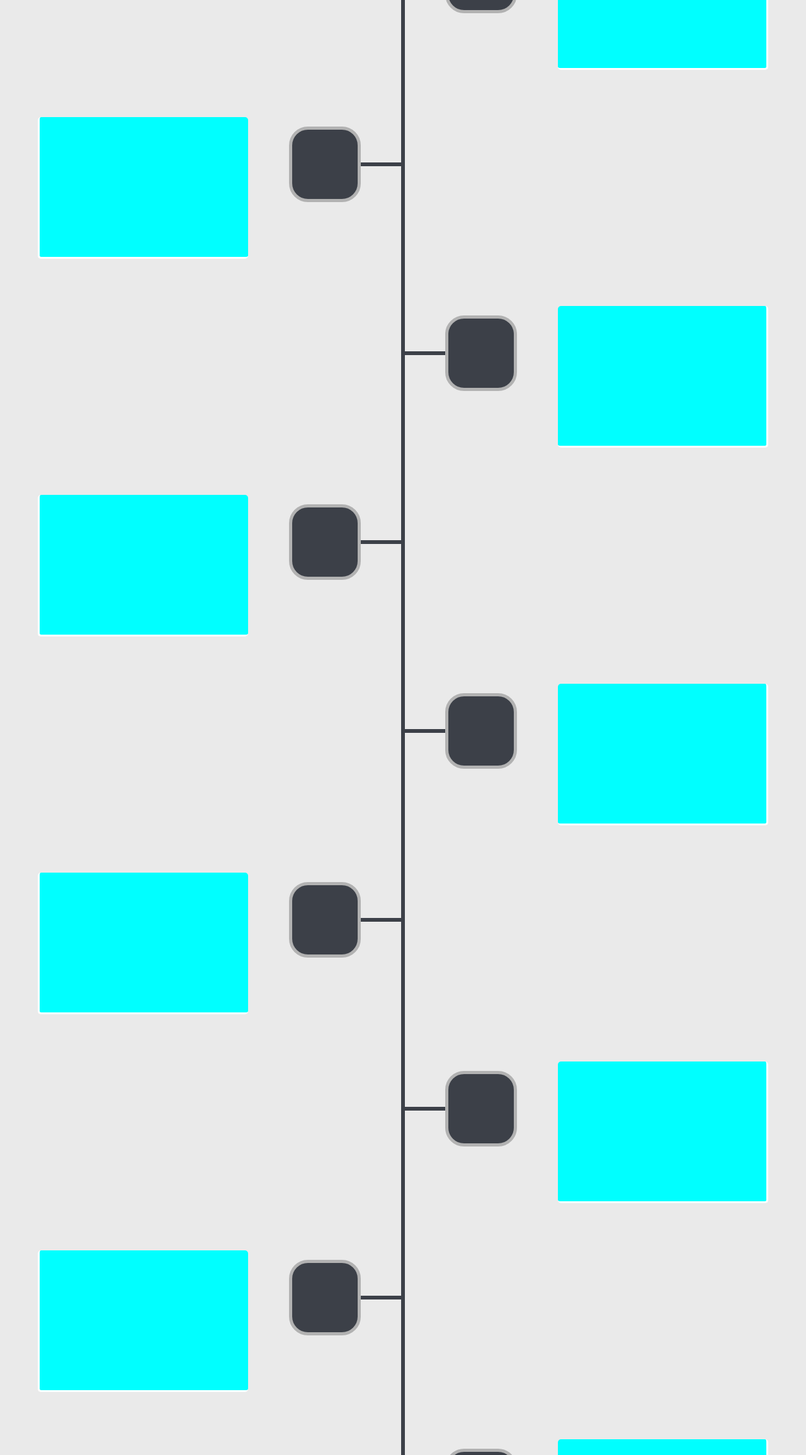
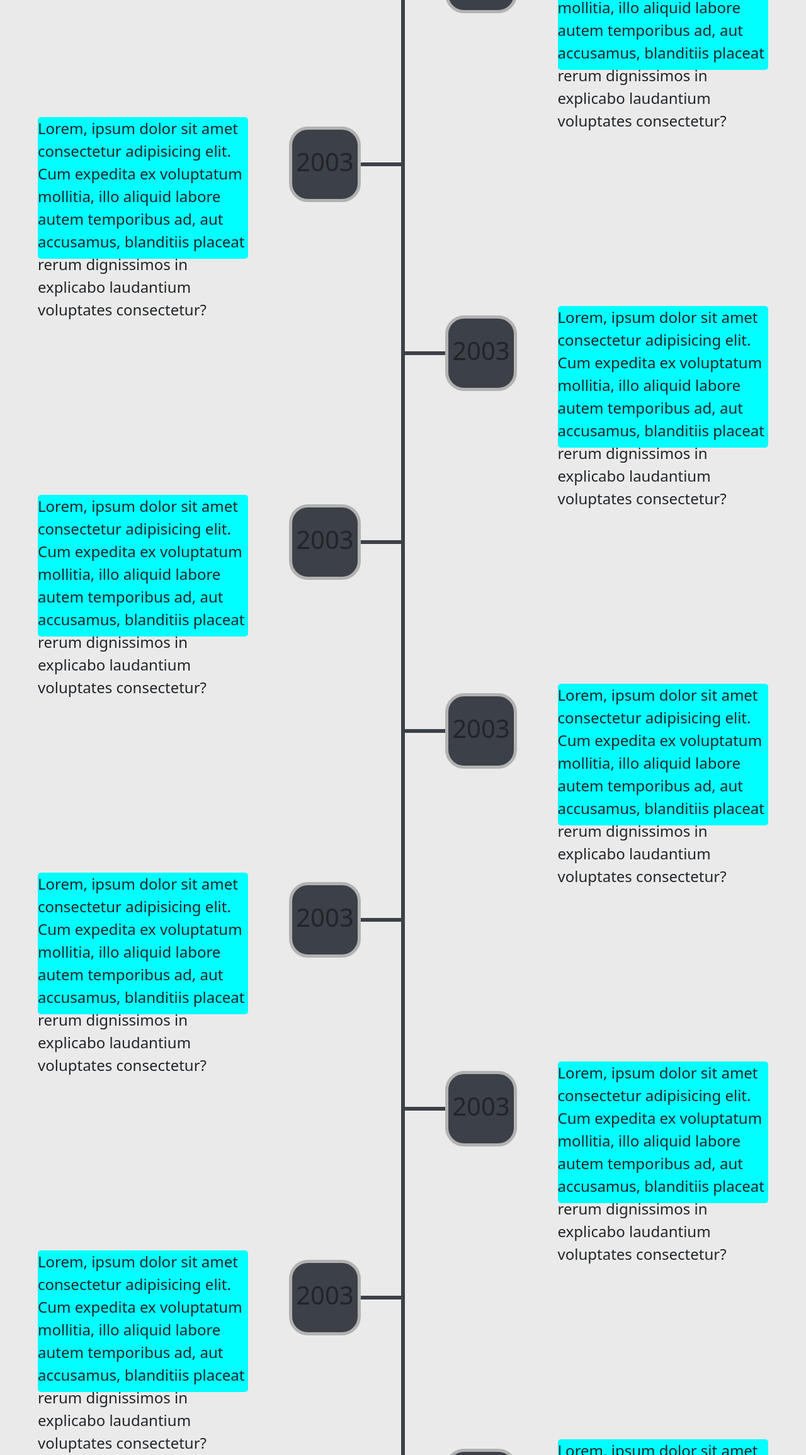
Before and after one commit to surajaribenchi/corsittimeline, a plain HTML site: page index.html in a window 1280 px wide. Shown: the part 489-2800 px from the top of the page at 63% size. Drawn offline with nearby package versions, Linux system fonts and the light colour scheme.

Commit message:
Update index.html

```diff
--- a/index.html
+++ b/index.html
@@ -21,144 +21,200 @@
             <div  data-aos="fade-right"
             data-aos-delay="500"
             data-aos-duration="1000" class="content   ">
-                <div class="maincontent border-3 border-white border-bottom border-start"></div>
+                <div class="maincontent "><p>Lorem, ipsum dolor sit amet consectetur adipisicing elit. Cum expedita ex voluptatum mollitia, illo aliquid labore autem temporibus ad, aut accusamus, blanditiis placeat rerum dignissimos in explicabo laudantium voluptates consectetur?</p></div>
             </div>
             <div class="circle1">
-                <div class="maincircle "></div>
+                <div class="maincircle ">
+                    <h1>2003</h1>
+                </div>
             </div>
             <div class="horzline">
                 <div class="mainline"></div>
             </div>
         </div>
-        <div class="left2"></div>
+        <div class="left2">
+            <div class="year"><h1>2003</h1></div>
+
+        </div>
         <div class="left1">
             <div  data-aos="fade-right"
             data-aos-delay="500"
             data-aos-duration="1000" class="content ">
-                <div class="maincontent border-3 border-white border-bottom border-start"></div></div>
+                <div class="maincontent ">
+                    <p>Lorem, ipsum dolor sit amet consectetur adipisicing elit. Cum expedita ex voluptatum mollitia, illo aliquid labore autem temporibus ad, aut accusamus, blanditiis placeat rerum dignissimos in explicabo laudantium voluptates consectetur?</p>
+                </div></div>
+
             <div class="circle1">
-                <div class="maincircle "></div>
+                <div class="maincircle ">
+                    <h1>2003</h1>
+                </div>
             </div>
             <div class="horzline">
                 <div class="mainline"></div>
             </div>
         </div>
-        <div class="left2"></div>
+        <div class="left2">
+            <div class="year">
+                <h1>2003</h1>
+            </div>
+        </div>
         <div class="left1">
             <div  data-aos="fade-right"
             data-aos-delay="500"
             data-aos-duration="1000" class="content ">
-                <div class="maincontent border-3 border-white border-bottom border-start"></div>
+                <div class="maincontent ">
+                    <p>Lorem, ipsum dolor sit amet consectetur adipisicing elit. Cum expedita ex voluptatum mollitia, illo aliquid labore autem temporibus ad, aut accusamus, blanditiis placeat rerum dignissimos in explicabo laudantium voluptates consectetur?</p>
+                </div>
             </div>
             <div class="circle1">
-                <div class="maincircle"></div>
+                <div class="maincircle">
+                    <h1>2003</h1>
+                </div>
             </div>
             <div class="horzline">
                 <div class="mainline"></div>
             </div>
         </div>
-        <div class="left2"></div>
+        <div class="left2">
+            <div class="year"><h1>2003</h1></div>
+        </div>
         <div class="left1">
             <div   data-aos="fade-right"
             data-aos-delay="500"
             data-aos-duration="1000" class="content ">
-                <div class="maincontent border-3 border-white border-bottom border-start"></div>
+                <div class="maincontent ">
+                    <p>Lorem, ipsum dolor sit amet consectetur adipisicing elit. Cum expedita ex voluptatum mollitia, illo aliquid labore autem temporibus ad, aut accusamus, blanditiis placeat rerum dignissimos in explicabo laudantium voluptates consectetur?</p>
+                </div>
             </div>
             <div class="circle1">
-                <div class="maincircle"></div>
+                <div class="maincircle">
+                    <h1>2003</h1>
+                </div>
             </div>
             <div class="horzline">
                 <div class="mainline"></div>
             </div>
         </div>
-        <div class="left2"></div>
+        <div class="left2">
+            <div class="year">
+                <h1>2003</h1>
+            </div>
+        </div>
         <div  class="left1 ">
             <div data-aos="fade-right"
             data-aos-delay="500"
             data-aos-duration="1000" class="content ">
-                <div class="maincontent border-3 border-white border-bottom border-start"></div>
+                <div class="maincontent">
+                    <p>Lorem, ipsum dolor sit amet consectetur adipisicing elit. Cum expedita ex voluptatum mollitia, illo aliquid labore autem temporibus ad, aut accusamus, blanditiis placeat rerum dignissimos in explicabo laudantium voluptates consectetur?</p>
+                </div>
             </div>
             <div class="circle1">
-                <div class="maincircle"></div>
+                <div class="maincircle">
+                    <h1>2003</h1>
+                </div>
             </div>
             <div class="horzline">
                 <div class="mainline"></div>
             </div>
         </div>
-        <div class="left2"></div>
+        <div class="left2">
+            <div class="year">
+                <h1>2003</h1>
+            </div>
+        </div>
     </div>
     <div class="center">
         <div class="centerline"></div>
     </div>
     <div class="mainright">
-        <div class="right2"></div>
+        <div class="right2">
+            <div class="year"><h1>2003</h1></div>
+        </div>
         <div class="right1">
             <div class="horzline">
                 <div class="mainline"></div>
             </div>
             <div class="circle">
-                <div class="maincircle "></div>
+                <div class="maincircle "><h1>2003</h1></div>
             </div>
             <div  data-aos="fade-left"
             data-aos-delay="500"
             data-aos-duration="1000" class="content1">
-                <div class="maincontent1 border-3 border-white border-bottom border-end"></div>
+                <div class="maincontent1 ">
+                    <p>Lorem, ipsum dolor sit amet consectetur adipisicing elit. Cum expedita ex voluptatum mollitia, illo aliquid labore autem temporibus ad, aut accusamus, blanditiis placeat rerum dignissimos in explicabo laudantium voluptates consectetur?</p>
+                </div>
             </div>
         </div>
-        <div class="right2"></div>
+        <div class="right2">
+            <div class="year"><h1>2003</h1></div>
+        </div>
         <div class="right1">
             <div class="horzline">
                 <div class="mainline"></div>
             </div>
             <div class="circle">
-                <div class="maincircle"></div>
+                <div class="maincircle"><h1>2003</h1></div>
             </div>
             <div data-aos="fade-left"
             data-aos-delay="500"
             data-aos-duration="1000" class="content1">
-                <div class="maincontent1 border-3 border-white border-bottom border-end"></div>
+                <div class="maincontent1 ">
+                    <p>Lorem, ipsum dolor sit amet consectetur adipisicing elit. Cum expedita ex voluptatum mollitia, illo aliquid labore autem temporibus ad, aut accusamus, blanditiis placeat rerum dignissimos in explicabo laudantium voluptates consectetur?</p>
+                </div>
             </div>
         </div>
-        <div class="right2"></div>
+        <div class="right2">
+            <div class="year"><h1>2003</h1></div>
+        </div>
         <div class="right1">
             <div class="horzline">
                 <div class="mainline"></div>
             </div>
             <div class="circle">
-                <div class="maincircle "></div>
+                <div class="maincircle "><h1>2003</h1></div>
             </div>
             <div data-aos="fade-left"
             data-aos-delay="500"
             data-aos-duration="1000" class="content1">
-                <div class="maincontent1 border-3 border-white border-bottom border-end"></div>
+                <div class="maincontent1 ">
+                    <p>Lorem, ipsum dolor sit amet consectetur adipisicing elit. Cum expedita ex voluptatum mollitia, illo aliquid labore autem temporibus ad, aut accusamus, blanditiis placeat rerum dignissimos in explicabo laudantium voluptates consectetur?</p>
+                </div>
             </div>
         </div>
-        <div class="right2"></div>
+        <div class="right2">
+            <div class="year"><h1>2003</h1></div>
+        </div>
         <div class="right1">
             <div class="horzline">
                 <div class="mainline"></div>
             </div>
             <div class="circle">
-                <div class="maincircle "></div>
+                <div class="maincircle "><h1>2003</h1></div>
             </div>
             <div data-aos="fade-left"
             data-aos-delay="500"
             data-aos-duration="1000" class="content1">
-                <div class="maincontent1 border-3 border-white border-bottom border-end"></div>
+                <div class="maincontent1 ">
+                    <p>Lorem, ipsum dolor sit amet consectetur adipisicing elit. Cum expedita ex voluptatum mollitia, illo aliquid labore autem temporibus ad, aut accusamus, blanditiis placeat rerum dignissimos in explicabo laudantium voluptates consectetur?</p>
+                </div>
             </div>
         </div>
-        <div class="right2"></div>
+        <div class="right2">
+            <div class="year"><h1>2003</h1></div>
+        </div>
         <div class="right1">
             <div class="horzline">
                 <div class="mainline"></div>
             </div>
             <div class="circle">
-                <div class="maincircle"></div>
+                <div class="maincircle"><h1>2003</h1></div>
             </div>
             <div data-aos="fade-left"
             data-aos-delay="500"
             data-aos-duration="1000" class="content1">
-                <div class="maincontent1 border-3 border-white border-bottom border-end"></div>
+                <div class="maincontent1 ">
+                    <p>Lorem, ipsum dolor sit amet consectetur adipisicing elit. Cum expedita ex voluptatum mollitia, illo aliquid labore autem temporibus ad, aut accusamus, blanditiis placeat rerum dignissimos in explicabo laudantium voluptates consectetur?</p>
+                </div>
             </div>
         </div>
     </div>
```
